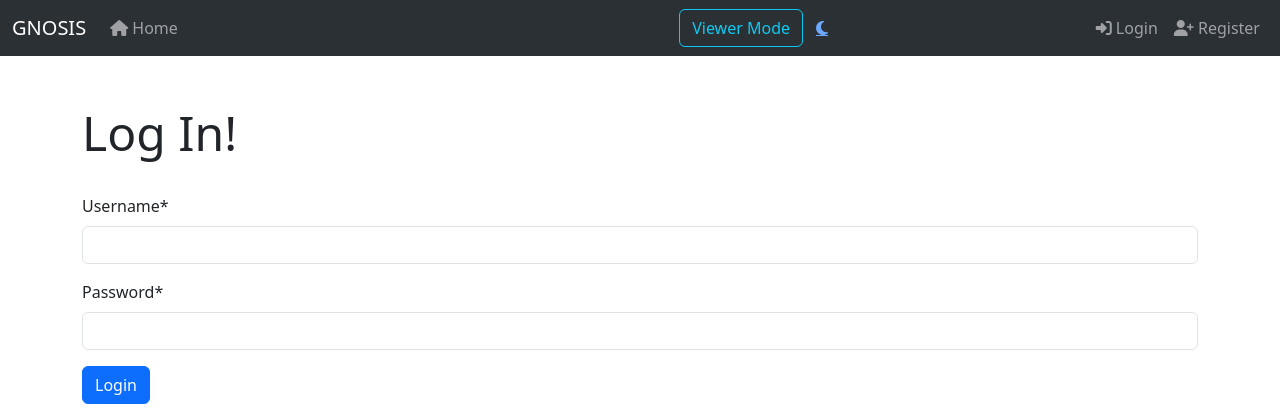
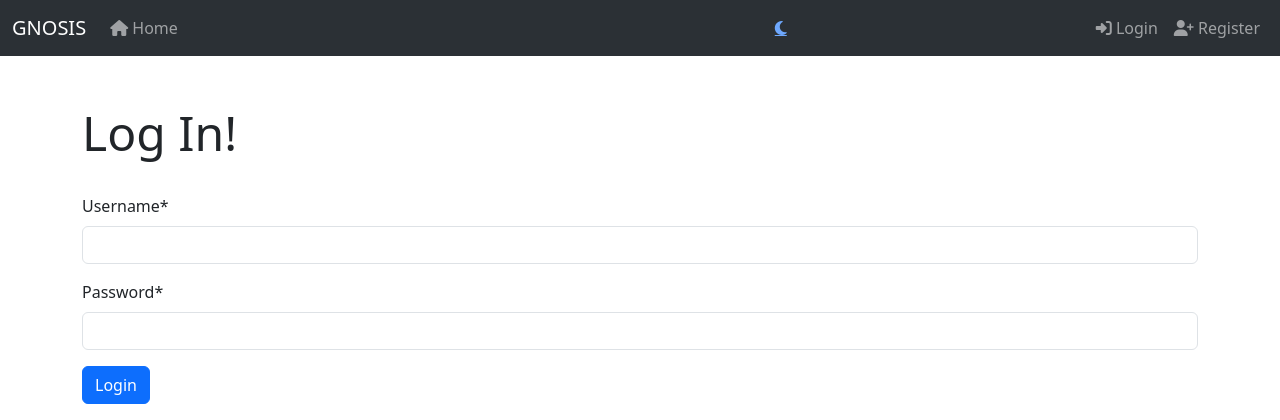
Before and after one commit to MidHunterX/GNOSIS, a Django app: page /login/ in a window 1280 px wide. Shown: the top 420 px of the page. Run offline with Django 5.2, Linux system fonts and the light colour scheme; some libraries are stand-ins or nearby versions.

Commit message:
🈲 Feature: Show Uploader Mode only if Authenticated

```diff
--- a/gnosis_app/templates/gnosis/base.html
+++ b/gnosis_app/templates/gnosis/base.html
@@ -37,11 +37,13 @@
           </ul>
 
           <ul class="navbar-nav mx-auto">
-            <!-- TOGGLE VIEWER MODE - UPLOADER MODE -->
-            <button id="showButton" class="btn btn-outline-info">Viewer Mode</button>
-            <button id="hideButton" class="btn btn-outline-info" style="display: none;">Uploader Mode</button>
             <!-- TOGGLE DARK MODE - LIGHT MODE -->
             <button id="themeToggle" class="btn btn-link fas fa-sun"></button>
+            <!-- TOGGLE VIEWER MODE - UPLOADER MODE -->
+            {% if request.user.is_authenticated %}
+            <button id="showButton" class="btn btn-outline-info">Uploader Mode</button>
+            <button id="hideButton" class="btn btn-outline-info" style="display: none;">Viewer Mode</button>
+            {% endif %}
           </ul>
 
           <!-- RIGHT SIDE: PROFILE RELATED LINKS -->
```
